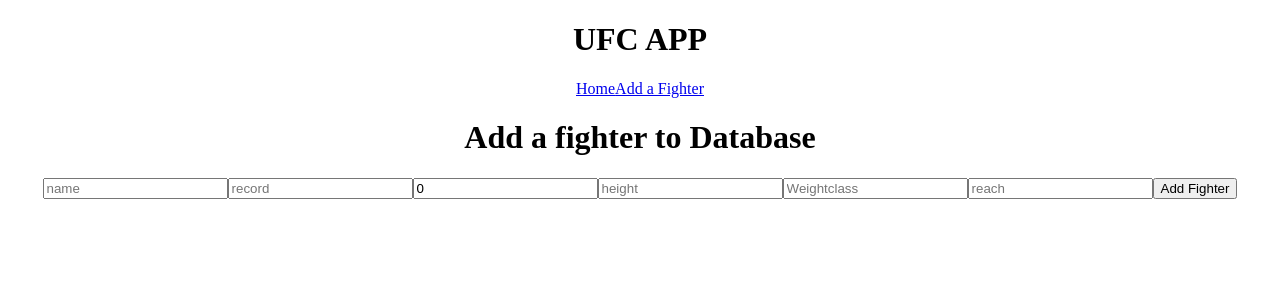
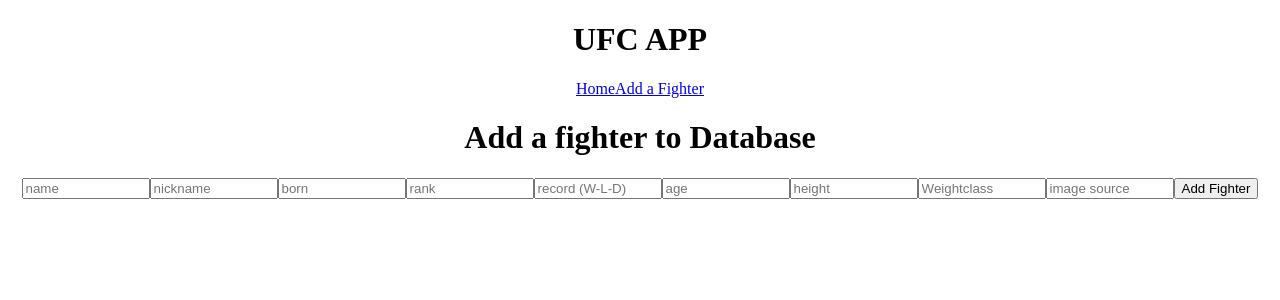
Before and after one commit to Georgeatkinsonwd/Mma-frontend, a React (Create React App) app: page /addFighter in a window 1280 px wide. Shown: the top 300 px of the page. Built offline with nearby package versions, Linux system fonts and the light colour scheme.

Commit message:
layout changes

```diff
--- a/src/App.css
+++ b/src/App.css
@@ -6,10 +6,6 @@
 
 
 
-.fighterDetails {
-  font-size: 10px;
-  border: 1px solid red;
-  width:20%;
-  text-align:center;
-  margin:0 auto;
+.fighterForm input {
+  width: 120px;
 }
--- a/src/Components/AddFighter.js
+++ b/src/Components/AddFighter.js
@@ -5,30 +5,38 @@
 
 const AddFighter = () => {
     const [name, setName] = useState("")
+    const [nickname, setNickname] = useState("")
+    const [nationality, setNationality] = useState("")
+    const [rank, setRank] = useState("")
     const [record, setRecord] = useState("")
-    const [age, setAge] = useState(0)
+    const [age, setAge] = useState("")
     const [height, setHeight] = useState("")
     const [weightClass, setWeightClass] = useState("")
-    const [reach, setReach] = useState("")
+    const [imgSrc, setImgSrc] = useState("")
 
     const createFighter = async () => {
         Axios.post("http://localhost:3001/createFighter", {
           name,
+          nickname,
+          nationality,
+          rank,
           record,
           age,
           height,
           weightClass,
-          reach,
+          imgSrc,
           }).then((response)=>{
 
         alert('fighter added to database')
             setName("")
+            setNickname("")
+            setNationality("")
+            setRank("")
             setRecord("")
             setAge("0")
             setHeight("")
             setWeightClass("")
-            setReach("")
-
+            setImgSrc("")
         })
 
 
@@ -38,13 +46,16 @@
         <div>
             <h1>Add a fighter to Database</h1>
             <div>
-        <form>
+        <form className="fighterForm">
           <input value={name} type="text" placeholder='name' onChange={(e)=> { setName(e.target.value)}}></input>
-          <input value={record} type="text" placeholder='record' onChange={(e)=> { setRecord(e.target.value)}}></input>
+          <input value={nickname} type="text" placeholder='nickname' onChange={(e)=> {setNickname(e.target.value)}}></input>
+          <input value={nationality} type="text" placeholder="born" onChange={(e) => setNationality(e.target.value)}></input>
+          <input value={rank} type="number" placeholder='rank' onChange={(e) => {setRank(e.target.value)}}></input>
+          <input value={record} type="text" placeholder='record (W-L-D)' onChange={(e)=> { setRecord(e.target.value)}}></input>
           <input value={age} type="number" placeholder='age' onChange={(e)=> { setAge(e.target.value)}}></input>
           <input value={height} type="text" placeholder='height' onChange={(e)=> { setHeight(e.target.value)}}></input>
           <input value={weightClass} type="text" placeholder='Weightclass' onChange={(e)=> { setWeightClass(e.target.value)}}></input>
-          <input value={reach} type="text" placeholder='reach'onChange={(e)=> { setReach(e.target.value)}}></input>
+          <input value={imgSrc} type="text" placeholder="image source" onChange={(e)=> {setImgSrc(e.target.value)}}></input>
           <button type="submit" onClick={createFighter}>Add Fighter</button>
           </form>
 
--- a/src/Components/FighterCard.js
+++ b/src/Components/FighterCard.js
@@ -1,12 +1,24 @@
+import '../Styles/FighterCard.css'
+
+
 
 const FighterCard = ({fighter}) => {
     return(
         <div className="fighterDetails">
+            <div className="picContainer">
+            <img alt="fighterPic" src={fighter.imgSrc}></img>
+            </div>
+            <div className="detailsContainer">
             <h1>Name:{fighter.name}</h1>
+            <h1>Nickname:{fighter.nickname}</h1>
+            <h1>Rank#:{fighter.rank}</h1>
+            <h1>From:{fighter.nationality}</h1>
             <h1>Record:{fighter.record}</h1>
             <h1>Age:{fighter.age}</h1>
             <h1>Height:{fighter.height}</h1>
-            <h1>Reach:{fighter.reach}</h1>
+            </div>
+
+
         </div>
     )
 }
--- a/src/Components/Home.js
+++ b/src/Components/Home.js
@@ -1,6 +1,7 @@
 import {useEffect, useState} from 'react'
 import Axios from 'axios'
 import FighterCard from './FighterCard'
+import '../Styles/Home.css'
 
 
 const Home = () => {
@@ -24,7 +25,7 @@
 
 
         return(
-        <div className="fighterList">
+        <div>
           <div>
             <p>{`you have selected ${selectOption}`}</p>
           </div>
@@ -33,10 +34,11 @@
             <option value="Lightweight">Lightweight</option>
             <option value="Welterweight">Welterweight</option>
           </select>
+          <div className="listOfFighters">
           {listOfFighters.filter(fighter => fighter.weightClass === selectOption).map((fighter,index)=>{
             return( <FighterCard key={index} fighter={fighter} />
             )})}
-
+          </div>
       </div>
     )
 
--- /dev/null
+++ b/src/Styles/FighterCard.css
@@ -0,0 +1,7 @@
+.fighterDetails {
+    display:flex;
+    font-size: 10px;
+    border: 1px solid red;
+    width:33%;
+    text-align:center;
+  }
--- /dev/null
+++ b/src/Styles/Home.css
@@ -0,0 +1,5 @@
+
+.listOfFighters {
+    display:flex;
+    flex-wrap:wrap;
+}
```
